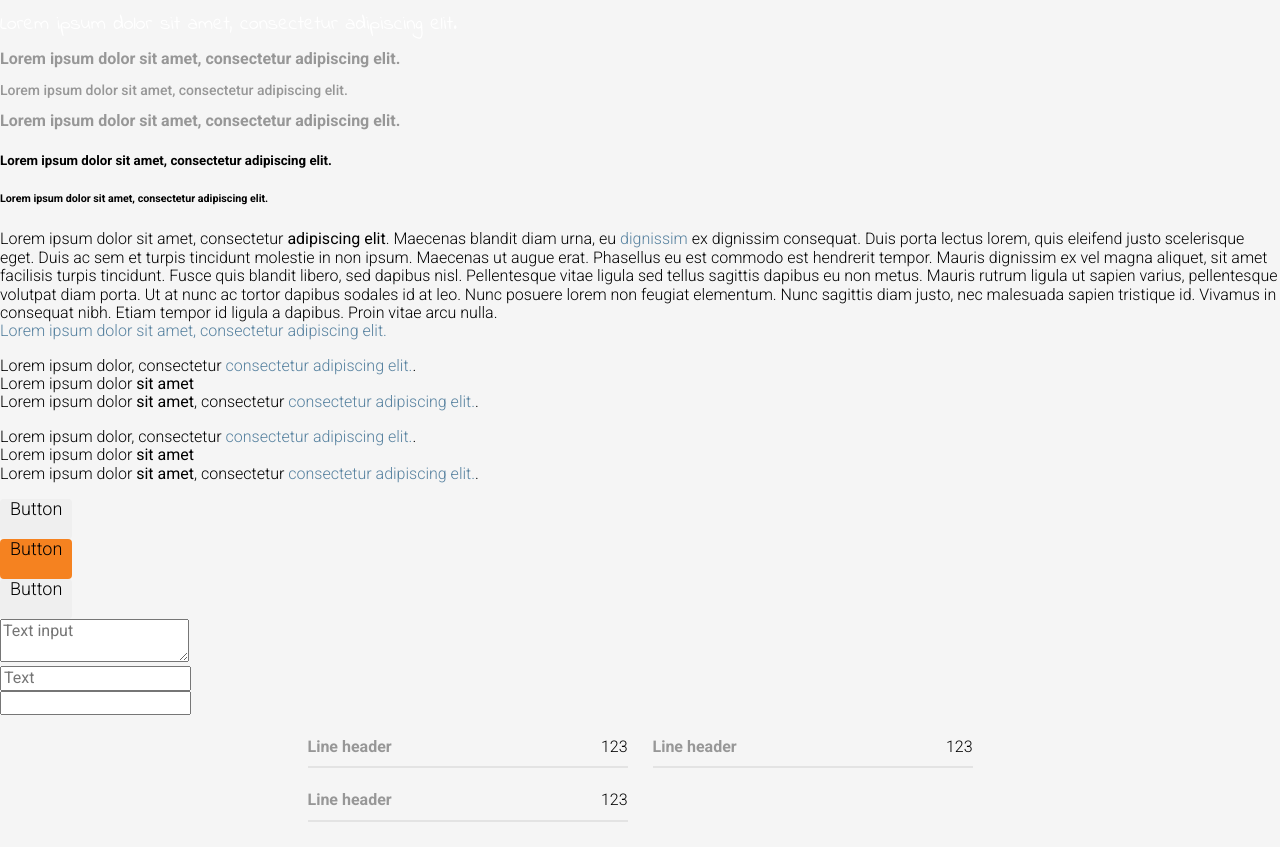
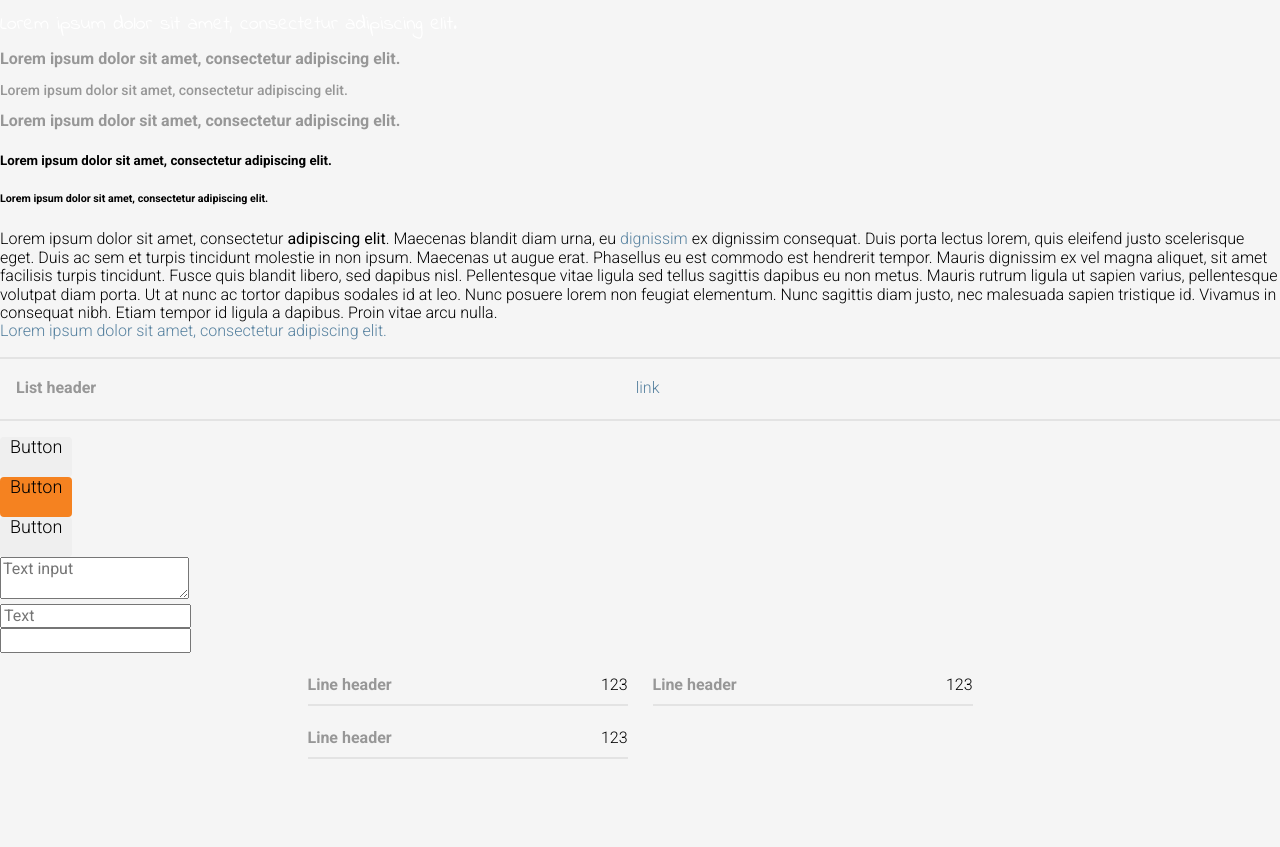
Before and after one commit to Misiek40k/administrationDashboard-project, a website: page src/components/styleguide.html in a window 1280 px wide. Shown: the top 847 px of the page. Drawn offline with nearby package versions, Linux system fonts and the light colour scheme; files that its build step writes are made by us from their sources.

Commit message:
Add table with links to styleguide

```diff
--- a/src/components/styleguide.html
+++ b/src/components/styleguide.html
@@ -38,19 +38,19 @@
 
     <!--Table with link-->
 
-    <ul>
-        <li>Lorem ipsum dolor, consectetur <a href="#">consectetur adipiscing elit.</a>.</li>
-        <li>Lorem ipsum dolor <strong>sit amet</strong></li>
-        <li>Lorem ipsum dolor <strong>sit amet</strong>, consectetur <a href="#">consectetur adipiscing elit.</a>.</li>
+    <ul class="content__list-links">
+        <li class="list-links__item">
+            <h4 class="item__header">List header</h4>
+            <a class="item__link" href="#">link</a>
+            <div class="item__icons">
+                <i class="icons__icon links">links</i>
+                <i class="icons__icon trash">trash</i>
+            </div>
+        </li>
     </ul>
 
-    <ol>
-        <li>Lorem ipsum dolor, consectetur <a href="#">consectetur adipiscing elit.</a>.</li>
-        <li>Lorem ipsum dolor <strong>sit amet</strong></li>
-        <li>Lorem ipsum dolor <strong>sit amet</strong>, consectetur <a href="#">consectetur adipiscing elit.</a>.</li>
-    </ol>
+    <!--Buttons-->
 
-    <!--Buttons-->
     <div>
         <button class="btn">Button</button>
         <button class="btn btn-main">Button</button>
```
